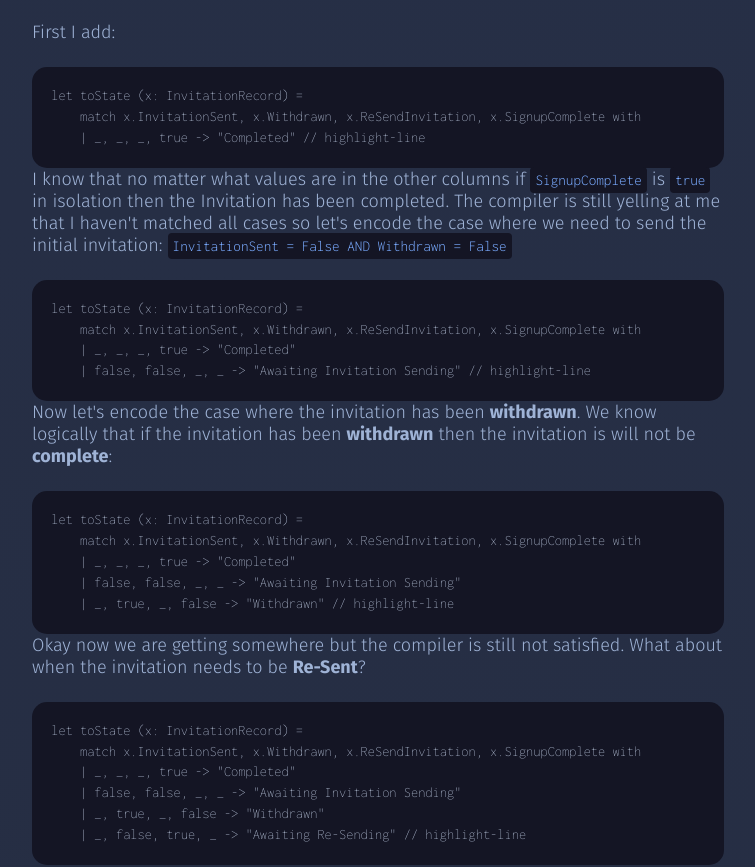
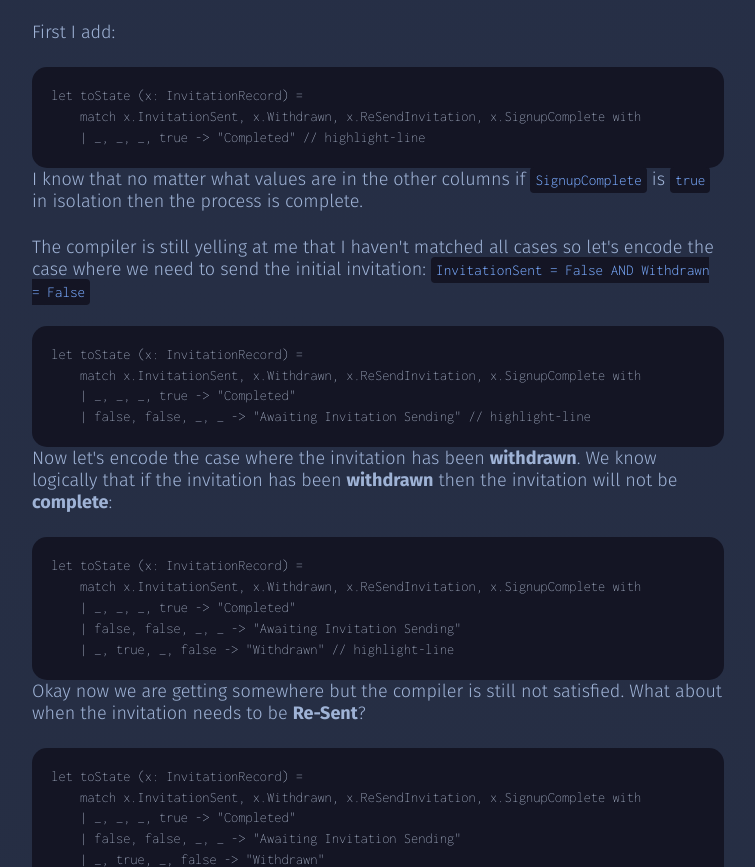
Before and after one commit to ZaymonFC/Zaymon.dev, a Gatsby site: page /Refactor-Boolean-Book-Keeping/index.md/ in a window 1280 px wide. Shown: the part 2327-3194 px from the top of the page, without its empty margins (262-1017 px from the left). Built offline with nearby package versions, Linux system fonts and the light colour scheme; Gatsby itself is replaced by a stand-in of ours; some packages are replaced by stand-ins of ours; code samples lack their colours; what typography-theme-ocean-beach would draw is missing.

Commit message:
📚 Classic noticing all the typos after publishing

````diff
--- a/content/blog/Refactor-Boolean-Book-Keeping/index.md.md
+++ b/content/blog/Refactor-Boolean-Book-Keeping/index.md.md
@@ -110,7 +110,8 @@ let toState (x: InvitationRecord) =
     | _, _, _, true -> "Completed" // highlight-line
 ```
 
-I know that no matter what values are in the other columns if `SignupComplete` is `true` in isolation then the Invitation has been completed.
+I know that no matter what values are in the other columns if `SignupComplete` is `true` in isolation then the process is complete.
+
 The compiler is still yelling at me that I haven't matched all cases so let's encode the case where we need to send the initial invitation: `InvitationSent = False AND Withdrawn = False`
 
 ```fsharp
@@ -120,7 +121,7 @@ let toState (x: InvitationRecord) =
     | false, false, _, _ -> "Awaiting Invitation Sending" // highlight-line
 ```
 
-Now let's encode the case where the invitation has been __withdrawn__. We know logically that if the invitation has been __withdrawn__ then the invitation is will not be __complete__:
+Now let's encode the case where the invitation has been __withdrawn__. We know logically that if the invitation has been __withdrawn__ then the invitation will not be __complete__:
 
 ```fsharp
 let toState (x: InvitationRecord) =
@@ -156,7 +157,6 @@ let toState (x: InvitationRecord) =
     | _, false, true, _ -> "Awaiting Re-Sending"
     | true, false, false, _ -> "Invitation Sent" // highlight-line
 ```
-
 
 Now the compiler is satisfied and we have reduced 16 combinations down to a reasonable 5! There's still some more we can do though, since `Awaiting Invitation Sending` and `Awaiting Re-Sending` are the same logical action we can condense them!
 
````
